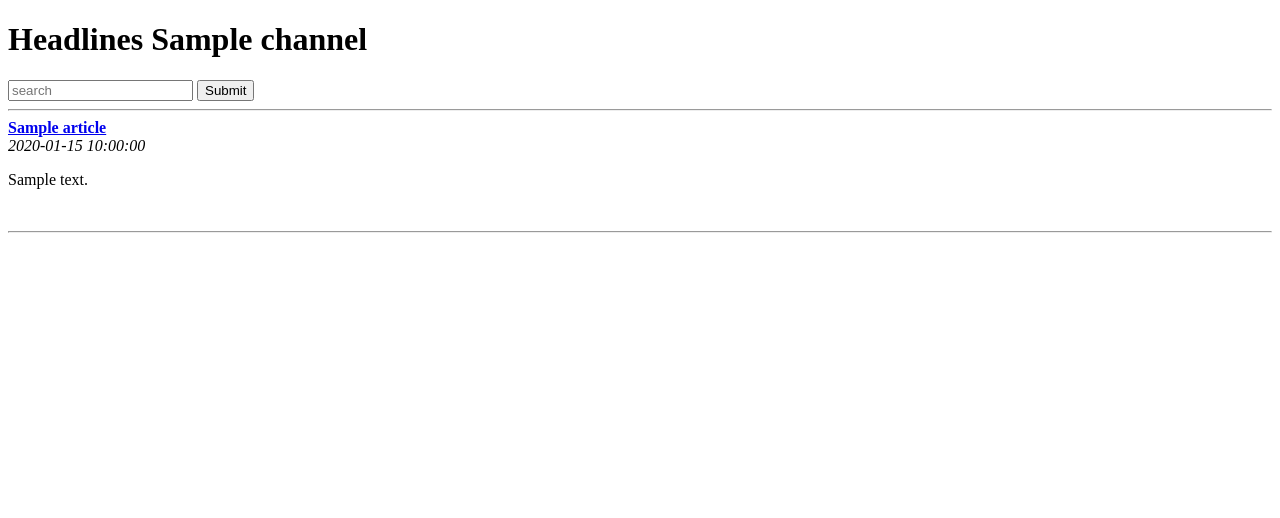
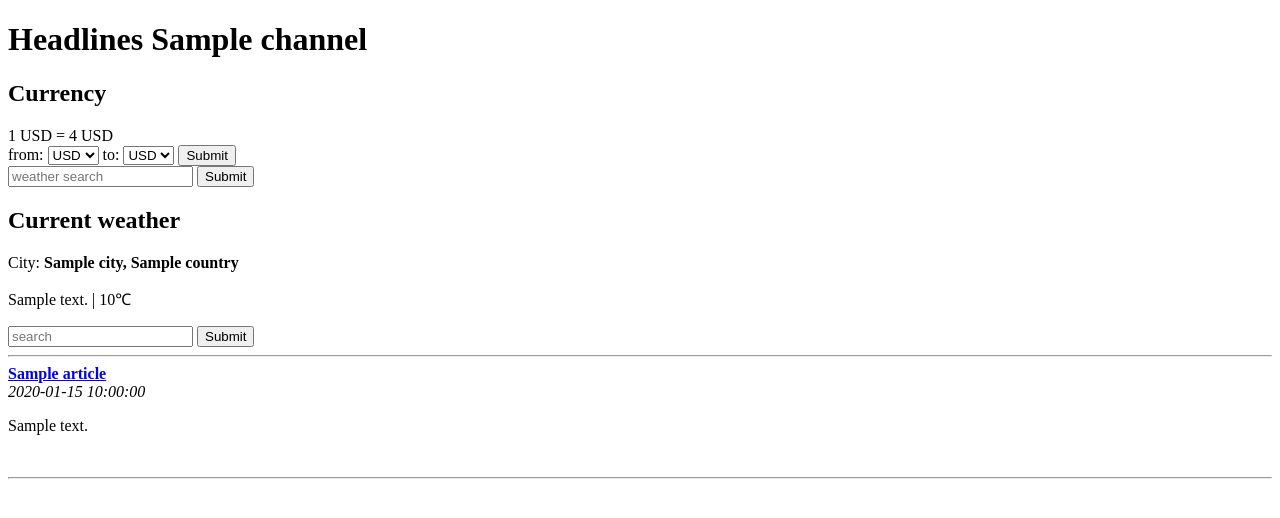
Before and after one commit to Denzal/flaskapp, a Flask app: template templates/home.html in a window 1280 px wide. Shown: the top 518 px of the page. Run offline with Flask 2, Linux system fonts and the light colour scheme; the template is opened without the code that fills it: most values are stand-ins (such as "Sample title", 1, 10 or a date in 2020).

Commit message:
Currencies + Weather implemented

```diff
--- a/app.py
+++ b/app.py
@@ -2,26 +2,77 @@ import feedparser
 from flask import Flask
 from flask import render_template
 from flask import request
+import json
+#import urllib2
+import urllib
+from urllib.request import urlopen
+from urllib.parse import quote
 
 app = Flask(__name__)
 
-# Dictionary with feed links
+# App constants
+CURRENCY_API_KEY = "9d7312182bb34c328344dc83d1acc2c0"
+WEATHER_API_KEY = "cb932829eacb6a0e9ee4f38bfbf112ed"
+CURRENCY_URL = "https://openexchangerates.org//api/latest.json?app_id=" + CURRENCY_API_KEY
 FEED_RSS = {"bbc": 'http://feeds.bbci.co.uk/news/rss.xml',
             "cnn": 'http://rss.cnn.com/rss/edition.rss',
             "fox": 'http://feeds.foxnews.com/foxnews/latest',
             "iol": 'http://www.iol.co.za/cmlink/1.640',
             "kor": 'http://k.img.com.ua/rss/ru/all_news2.0.xml'}
-
+DEFAULTS = {"channel": 'bbc',
+            "city": 'London,UK',
+            "currency_from": 'GBP',
+            "currency_to": 'USD'}
 
 @app.route('/')
-def get_news(channel="bbc"):
-    query = request.args.get("channel")
-    if not query or query.lower() not in FEED_RSS:
-        channel = "bbc"
+def home():
+    #RSS feed
+    channel = request.args.get("channel")
+    if not channel:
+        channel = DEFAULTS["channel"]
+    articles = get_news(channel)
+    #Weather
+    city = request.args.get("city")
+    if not city:
+        city = DEFAULTS["city"]
+    weather = get_weather(city)
+    #Currency rates
+    currency_from = request.args.get("currency_from")
+    if not currency_from:
+        currency_from = DEFAULTS["currency_from"]
+    currency_to = request.args.get("currency_to")
+    if not currency_to:
+        currency_to = DEFAULTS["currency_to"]
+    rate, currencies = get_rate(currency_from, currency_to)
+
+    return render_template("home.html", articles=articles, weather=weather, currency_from=currency_from, currency_to=currency_to, rate=rate, currencies=currencies)
+
+def get_weather(query):
+    api_url = "http://api.openweathermap.org/data/2.5/weather?q={}&units=metric&appid=cb932829eacb6a0e9ee4f38bfbf112ed"
+    query = quote(query)
+    url = api_url.format(query)
+    data = urlopen(url).read()
+    parsed = json.loads(data.decode("utf-8"))
+    weather = None
+    if parsed.get("weather"):
+        weather = {"description": parsed["weather"][0]["description"],"temperature":int(parsed["main"]["temp"]),"city":parsed["name"],'country': parsed['sys']['country']}
+    return weather
+
+def get_news(channel):
+    if not channel or channel.lower() not in FEED_RSS:
+        channel = DEFAULTS["channel"]
     else:
-        channel = query.lower()
+        channel = channel.lower()
     feed = feedparser.parse(FEED_RSS[channel])
-    return render_template("home.html", channel=channel, articles=feed['entries'])
+    return feed['entries']
+
+def get_rate(frm, to):
+    all_currency = urlopen(CURRENCY_URL).read()
+    parsed = json.loads(all_currency.decode("utf-8")).get("rates")
+    frm_rate = parsed.get(frm.upper())
+    to_rate = parsed.get(to.upper())
+    return (round(to_rate/frm_rate,2),parsed.keys())
+
 
 if __name__ == '__main__':
     app.run(port=5000, debug=True)
--- a/templates/home.html
+++ b/templates/home.html
@@ -6,7 +6,34 @@
 </head>
 <body>
     <h1>Headlines {{ channel }}</h1>
+    <h2>Currency</h2>
+      1 {{currency_from}} = {{rate}} {{currency_to}}
+    <form>
+       from: <select name="currency_from">
+                {% for currency in currencies %}
+                    <option value="{{currency}}"
+                    {{'selected="selected"' if currency_from==currency}}>{{currency}}
+                    </option>
+                {% endfor %}
+              </select>
+        to: <select name="currency_to">
+                {% for currency in currencies %}
+                    <option value="{{currency}}"
+                        {{'selected="selected"' if currency_to==currency}}>{{currency}}
+                    </option>
+                {% endfor %}
+            </select>
+            <input type="submit" value="Submit">
+    </form>
 
+    <form>
+      <input type="text" name="city" placeholder="weather search" />
+      <input type="submit" value="Submit" />
+    </form>
+
+    <h2>Current weather</h2>
+    <p>City: <b>{{weather.city}}, {{weather.country}}</b></p>
+    <p>{{weather.description}} | {{weather.temperature}}&#8451;</p>
     <form>
          <input type="text" name="channel" placeholder="search" />
          <input type="submit" value="Submit" />
```
